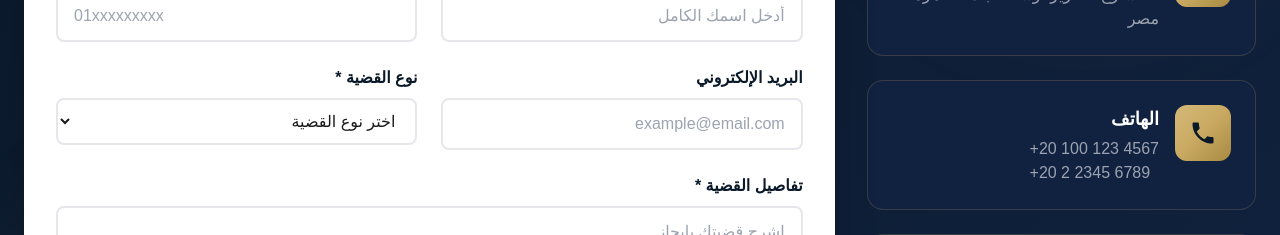
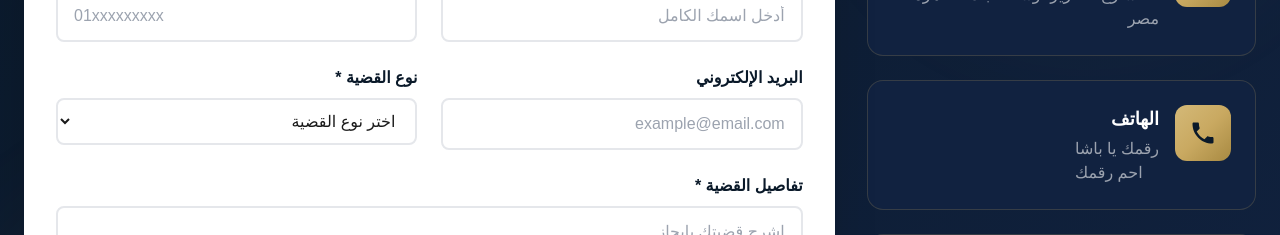
Before and after one commit to 01094095397q-bit/abdel-rhman, a plain HTML site: page index.html in a window 1280 px wide. Shown: the part 6500-6735 px from the top of the page. Drawn offline with nearby package versions, Linux system fonts and the light colour scheme; a small style sheet from the web is missing.

Commit message:
Update index.html

```diff
--- a/index.html
+++ b/index.html
@@ -628,8 +628,8 @@ tailwind.config = {
           </div>
           <div>
             <h3 class="text-white font-bold text-lg mb-1">الهاتف</h3>
-            <p class="text-gray-400" dir="ltr">+20 100 123 4567</p>
-            <p class="text-gray-400" dir="ltr">+20 2 2345 6789</p>
+            <p class="text-gray-400" dir="ltr"> رقمك يا باشا</p>
+            <p class="text-gray-400" dir="ltr">احم رقمك</p>
           </div>
         </div>
         <div class="bg-navy-800 border border-gold-500/20 rounded-2xl p-6 flex items-start gap-4">
```
